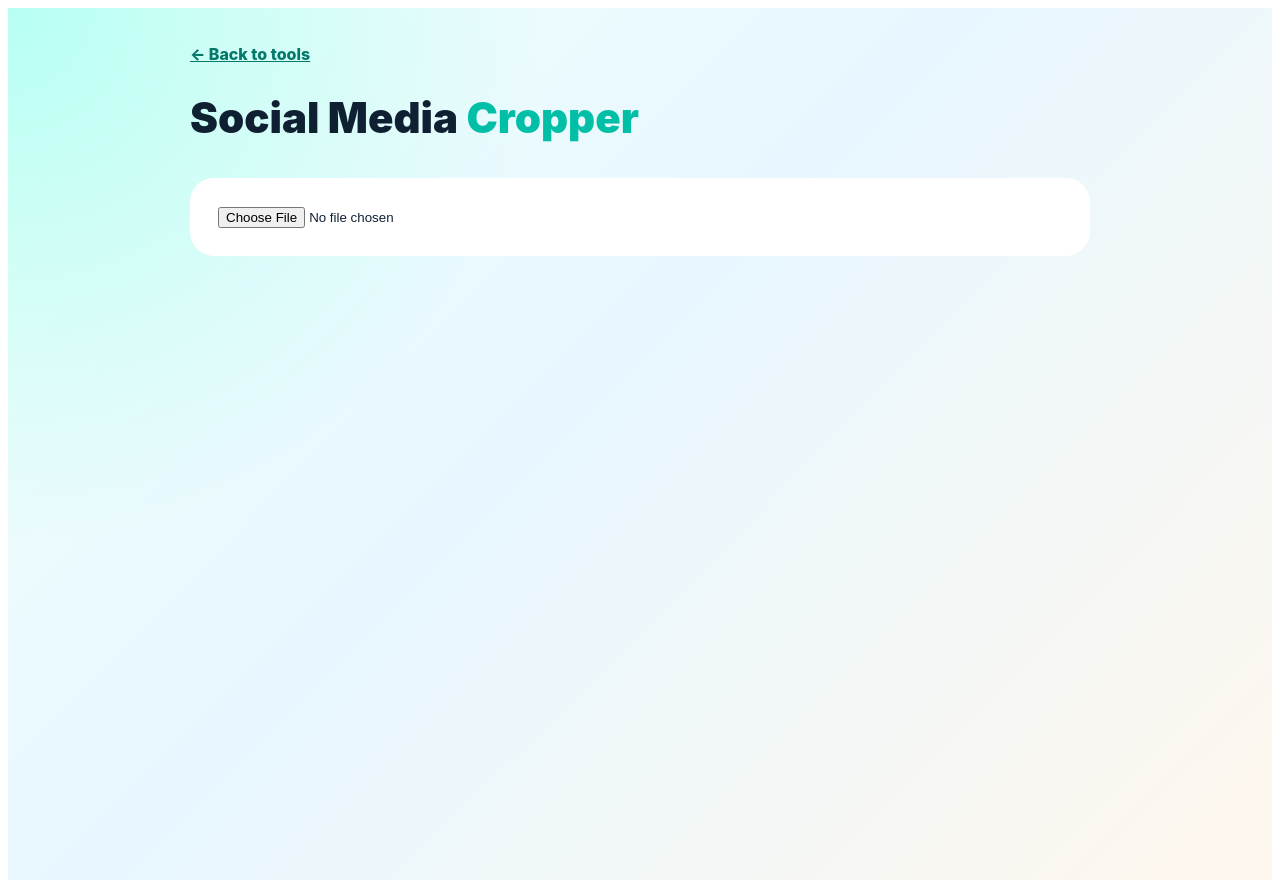
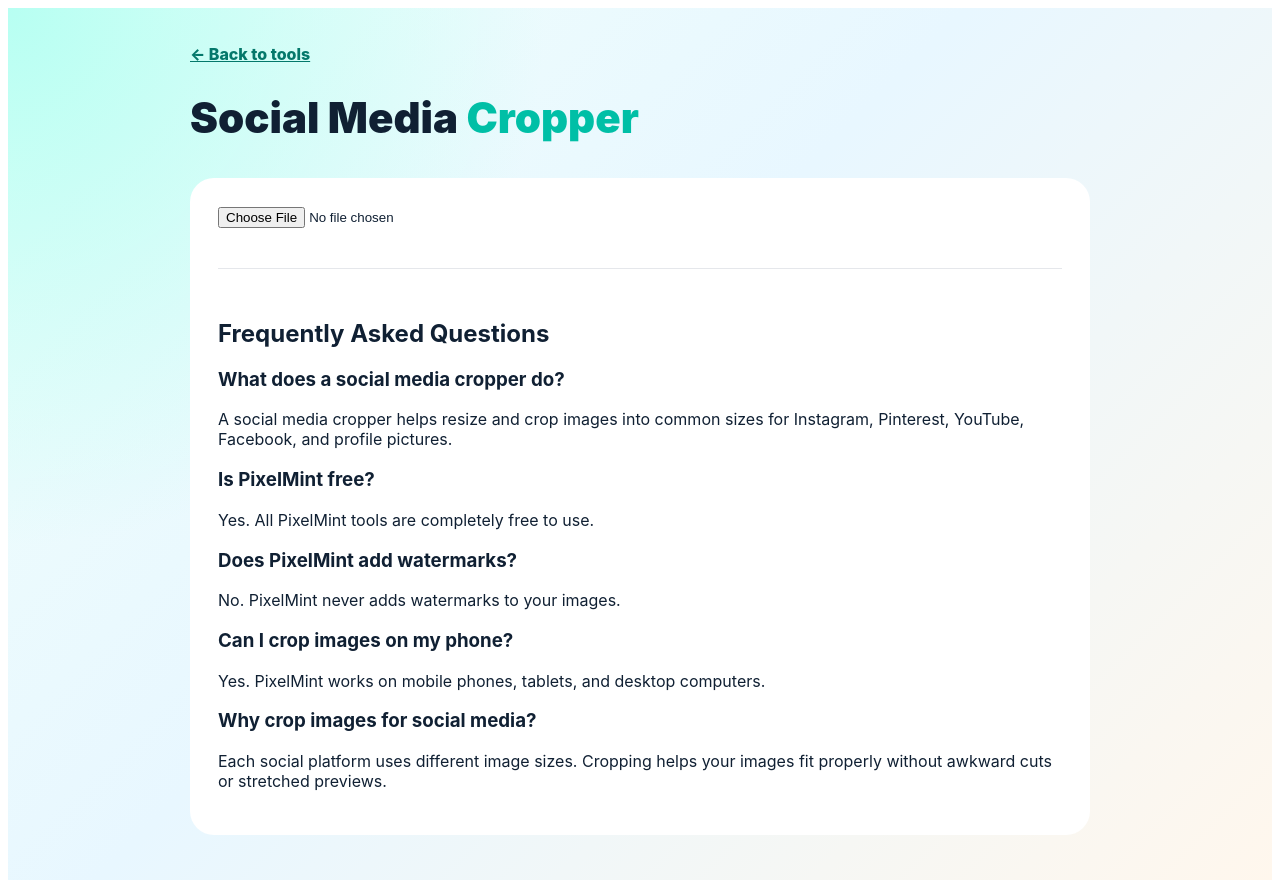
Before and after one commit to gramaziofamily/pixelminttools, a Next.js app: page /crop in a window 1280 px wide. Built offline with nearby package versions, Linux system fonts and the light colour scheme.

Commit message:
Add cropper FAQ section

```diff
--- a/app/crop/page.js
+++ b/app/crop/page.js
@@ -222,7 +222,42 @@
               </button>
             </>
           )}
-        </div>
+
+          <div
+  style={{
+    marginTop: "40px",
+    borderTop: "1px solid #e5e7eb",
+    paddingTop: "30px",
+  }}
+>
+  <h2>Frequently Asked Questions</h2>
+
+  <h3>What does a social media cropper do?</h3>
+  <p>
+    A social media cropper helps resize and crop images into common sizes for
+    Instagram, Pinterest, YouTube, Facebook, and profile pictures.
+  </p>
+
+  <h3>Is PixelMint free?</h3>
+  <p>Yes. All PixelMint tools are completely free to use.</p>
+
+  <h3>Does PixelMint add watermarks?</h3>
+  <p>No. PixelMint never adds watermarks to your images.</p>
+
+  <h3>Can I crop images on my phone?</h3>
+  <p>
+    Yes. PixelMint works on mobile phones, tablets, and desktop computers.
+  </p>
+
+  <h3>Why crop images for social media?</h3>
+  <p>
+    Each social platform uses different image sizes. Cropping helps your images
+    fit properly without awkward cuts or stretched previews.
+  </p>
+</div>
+
+
+            </div>
       </section>
     </main>
   );
```
